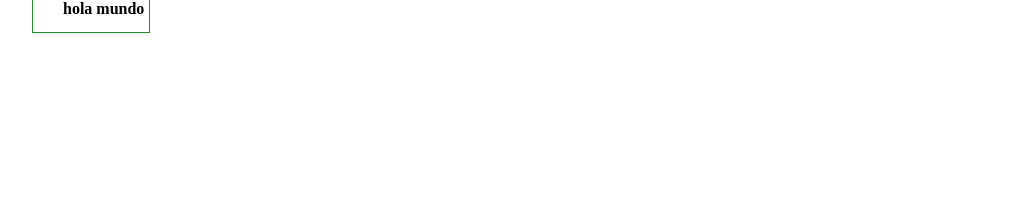
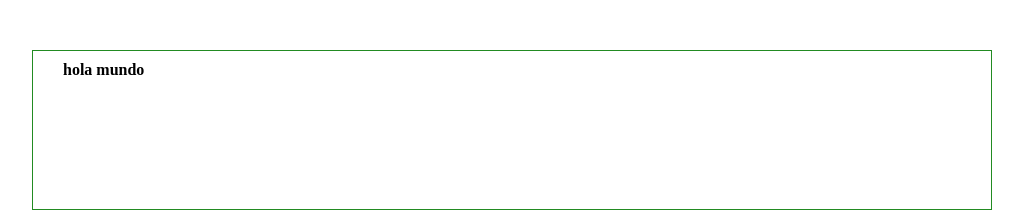
Before and after one commit to atapias86/curso-Css, a plain HTML site: page index.html in a window 1280 px wide. Shown: the whole page, without its empty margins (18-1041 px from the left). Drawn offline with Linux system fonts and the light colour scheme.

Commit message:
Width y Height y Box Sizing

```diff
--- a/style.css
+++ b/style.css
@@ -5,7 +5,10 @@
 }
 
 b{
+    width: 60em;
+    height: 10rem;
     border: 1px solid forestgreen;
     margin: 50px;
     padding: 10px 5px 15px 30px;
+    display: block;
 }
```
